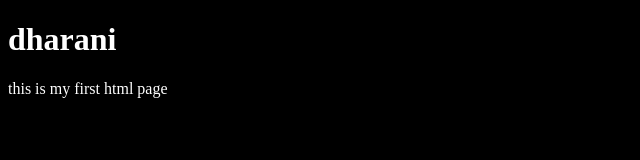
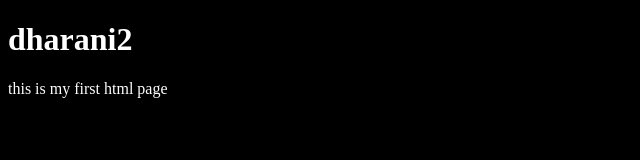
Before and after one commit to suryasndt/simco1, a plain HTML site: page index.html in a window 1280 px wide. Shown: the full height of the page, 0-640 px from the left. Drawn offline with Linux system fonts and the light colour scheme.

Commit message:
feature 2

```diff
--- a/index.html
+++ b/index.html
@@ -12,7 +12,7 @@
         </style>
 </head>
 <body>
-    <h1>dharani</h1>
+    <h1>dharani2</h1>
     <p>this is my first html page</p>
 </body>
 </html>
```
